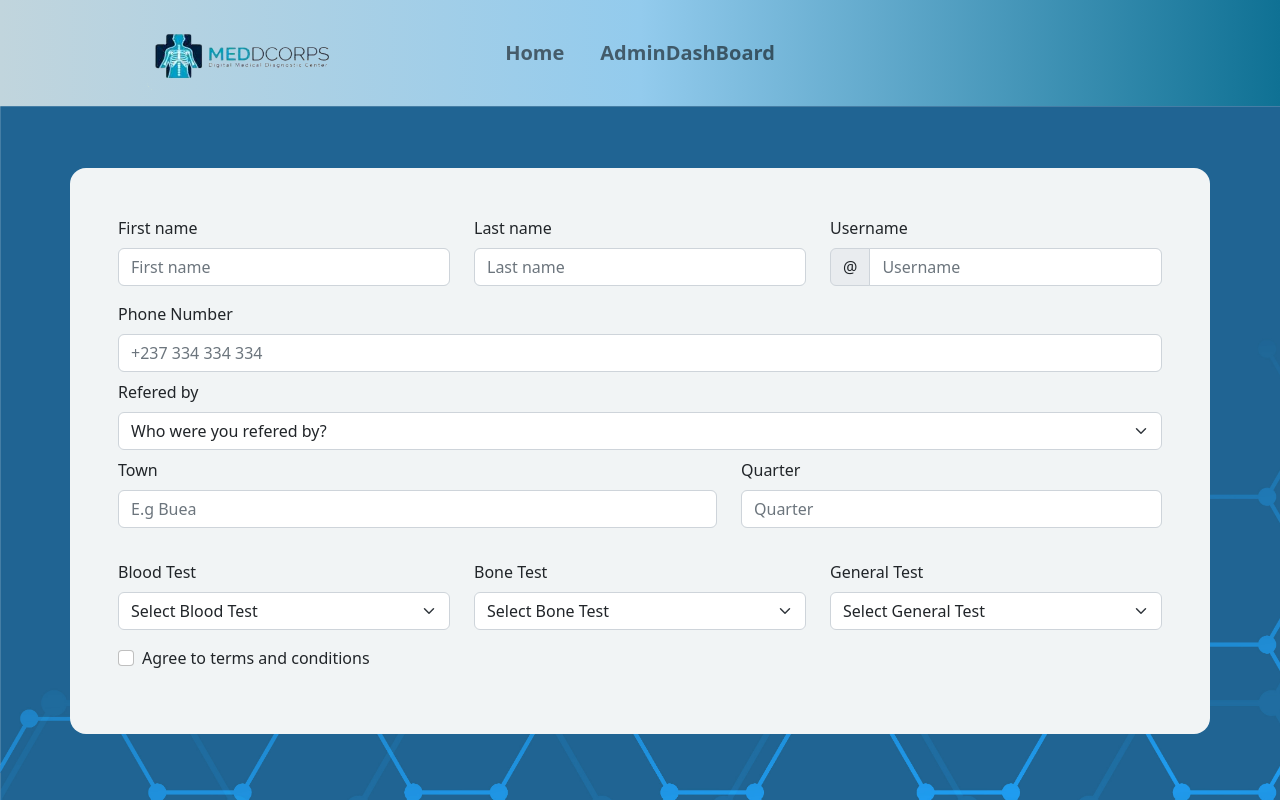
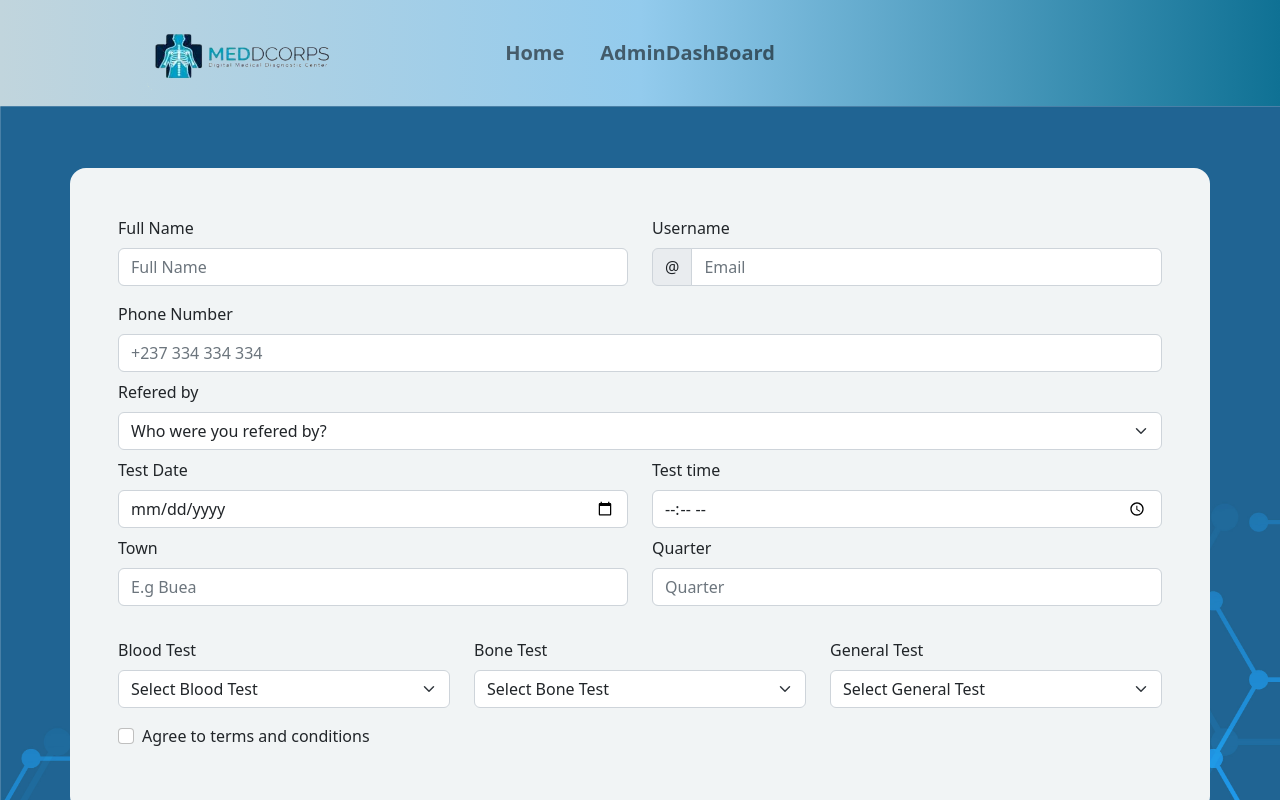
Before and after one commit to Bessonglawrence/MediCorp, a React (Create React App) app: page / in a window 1280 px wide. Shown: the top 800 px of the page. Built offline with nearby package versions, Linux system fonts and the light colour scheme.

Commit message:
Added time and date inputs in the appointment form. Changed names input to full name and added in receipt

```diff
--- a/src/App.css
+++ b/src/App.css
@@ -42,6 +42,18 @@
   padding: 1rem;
 }
 
+/* Style for the completed page */
+#main-completed{
+  text-align: center;
+  border-radius: 2rem;
+  padding-top: 2rem;
+  padding-bottom: 2rem;
+}
+
+#mainDiv{
+  align-items: center;
+  justify-content: center;
+}
 
 
 #topnavbar a{
--- a/src/App.js
+++ b/src/App.js
@@ -4,7 +4,8 @@ import {
   Home,
   AdminDashBoard,
   Nopage,
-  LayOut
+  LayOut,
+  Completed
 } from './Pages';
 import { BrowserRouter, Routes, Route } from "react-router-dom";
 import 'bootstrap/dist/css/bootstrap.css';
@@ -14,12 +15,13 @@ const App = () => {
 
   return (
     <BrowserRouter>
-      <Routes>
+      <Routes >
         <Route path="/" element={<LayOut />}>
           <Route index element={<Home />} />
           <Route path="AdminDashBoard" element={<AdminDashBoard />} />
-          <Route path="*" element={<Nopage />} />
         </Route>
+        <Route path="*" element={<Nopage />} />
+        <Route path='Completed' element={<Completed />} />
       </Routes>
     </BrowserRouter>
   )
--- /dev/null
+++ b/src/Pages/Completed/Completed.js
@@ -0,0 +1,22 @@
+import React from 'react';
+import doneImage from '../../Images/doneImage.png';
+import '../../App.css';
+import Button from 'react-bootstrap/Button';
+
+
+function Completed() {
+  return (
+    <div id='mainDiv'>
+        <div className='container bg-light text-align-center' id='main-completed'>
+            <img src={doneImage} style={{width: 100, height: 100, marginRight: 140}} />
+            <p>Thank you for completing this order. A receipt has been sent to you email</p>
+            <Button variant="primary" size="lg">
+                Return to Home page
+            </Button>
+        </div>
+    </div>
+
+  )
+}
+
+export default Completed;
--- a/src/Pages/index.js
+++ b/src/Pages/index.js
@@ -2,10 +2,12 @@ import Home from "./Home/Home";
 import AdminDashBoard from "./AdminDashBoard/AdminDashBoard";
 import Nopage from "./Nopage/Nopage";
 import LayOut from "./LayOut/LayOut";
+import Completed from "./Completed/Completed";
 
 export {
     Home,
     AdminDashBoard,
     Nopage,
-    LayOut
+    LayOut,
+    Completed
 }
--- a/src/components/AppointmentForm.js
+++ b/src/components/AppointmentForm.js
@@ -13,10 +13,7 @@ function AppointmentForm({onFormSubmit}) {
 
     const [displayReceipt, setDisplayReceipt] = useState(false);
 
-    const handleReceipt = () =>{
-
-    }
-
+    const [complete, setComplete] = useState(false);
 
     const [inputs, setInputs] = useState({});
 
@@ -36,53 +33,51 @@ function AppointmentForm({onFormSubmit}) {
         event.preventDefault();
         setTimeout(() =>{
             setDisplayReceipt(true);
-            onFormSubmit(inputs);
+            onFormSubmit({...inputs});
         }, 5000);
 
 
         setValidated(true)
-        console.log(inputs)
+        console.log(inputs.time);
     };
+
+    const handleCompleted = (event) =>{
+        event.preventDefault();
+        setTimeout(() =>{
+            setComplete(true);
+            setInputs({})
+        }, 5000);
+    }
 
   return (
     <div className='container' id='mainform'>
         <Form noValidate validated={validated} onSubmit={handleSubmit}>
             <Row className="mb-3">
-                <Form.Group as={Col} md="4" controlId="validationCustomfirstName">
-                <Form.Label>First name</Form.Label>
+                <Form.Group as={Col} md="6" controlId="validationCustomfirstName">
+                <Form.Label>Full Name</Form.Label>
                 <Form.Control
                     required
                     type="text"
-                    placeholder="First name"
-                    name="firstName"
+                    placeholder="Full Name"
+                    name="name"
                     onChange={handleChange}
                 />
                 <Form.Control.Feedback>Looks good!</Form.Control.Feedback>
                 </Form.Group>
-                <Form.Group as={Col} md="4" controlId="validationCustomlastName">
-                <Form.Label>Last name</Form.Label>
-                <Form.Control
-                    required
-                    type="text"
-                    placeholder="Last name"
-                    name="lastName"
-                    onChange={handleChange}
-                />
-                <Form.Control.Feedback>Looks good!</Form.Control.Feedback>
-                </Form.Group>
-                <Form.Group as={Col} md="4" controlId="validationCustomUsername">
+
+                <Form.Group as={Col} md="6" controlId="validationCustomUsername">
                 <Form.Label>Username</Form.Label>
                 <InputGroup hasValidation>
                     <InputGroup.Text id="inputGroupPrepend">@</InputGroup.Text>
                     <Form.Control
                         type="text"
-                        placeholder="Username"
+                        placeholder="Email"
                         aria-describedby="inputGroupPrepend"
                         name="email"
                         onChange={handleChange}
                     />
                     <Form.Control.Feedback type="invalid">
-                        Please choose a username.
+                        Please choose a Email.
                     </Form.Control.Feedback>
                 </InputGroup>
                 </Form.Group>
@@ -100,7 +95,7 @@ function AppointmentForm({onFormSubmit}) {
                 <Form.Control.Feedback>Looks good!</Form.Control.Feedback>
             </Form.Group>
 
-            <Form.Group as={Col} className="mb-2" controlId="validationCustom02">
+            <Form.Group as={Col} className="mb-2"  controlId="validationCustom02">
                 <Form.Label>Refered by</Form.Label>
                 <Form.Select aria-label="Default select example">
                     <option>Who were you refered by?</option>
@@ -110,6 +105,35 @@ function AppointmentForm({onFormSubmit}) {
                 </Form.Select>
                 <Form.Control.Feedback>Looks good!</Form.Control.Feedback>
             </Form.Group>
+
+            <Row>
+
+            <Form.Group as={Col} className="mb-2" md="6" controlId="validationCustom02">
+                <Form.Label>Test Date</Form.Label>
+                <Form.Control
+                    required
+                    type="date"
+                    placeholder="Select Date for test"
+                    name="date"
+                    onChange={handleChange}
+                />
+                <Form.Control.Feedback>Looks good!</Form.Control.Feedback>
+            </Form.Group>
+
+            <Form.Group as={Col} className="mb-2" md="6" controlId="validationCustom02">
+                <Form.Label>Test time</Form.Label>
+                <Form.Control
+                    required
+                    type="time"
+                    placeholder="Select time for test"
+                    name="time"
+                    onChange={handleChange}
+                />
+                <Form.Control.Feedback>Looks good!</Form.Control.Feedback>
+            </Form.Group>
+
+            </Row>
+
 
             <Row className="mb-3">
 
@@ -125,7 +149,7 @@ function AppointmentForm({onFormSubmit}) {
                 <Form.Control.Feedback>Looks good!</Form.Control.Feedback>
             </Form.Group>
 
-                <Form.Group as={Col} md="5" controlId="validationCustomQuarter">
+                <Form.Group as={Col} md="6" controlId="validationCustomQuarter">
                 <Form.Label>Quarter</Form.Label>
                 <Form.Control
                     type="text"
@@ -188,10 +212,10 @@ function AppointmentForm({onFormSubmit}) {
             { displayReceipt
             ?
             <div className="d-flex justify-content-sm-evenly">
-                <Button variant="primary" size="lg" type='submit'>
+                <Button variant="primary" size="lg" onClick={handleCompleted}>
                     Pay Now
                 </Button>
-                <Button variant="secondary" size="lg" type='submit'>
+                <Button variant="secondary" size="lg" onClick={handleCompleted}>
                     Pay Over Counter
                 </Button>
             </div>
@@ -206,7 +230,6 @@ function AppointmentForm({onFormSubmit}) {
                 }
             </div>
             }
-
         </Form>
     </div>
 
--- a/src/components/Footer.js
+++ b/src/components/Footer.js
@@ -78,5 +78,4 @@ const Footer = () => {
         </footer>
     )
 }
-
 export default Footer;
--- a/src/components/Reciept.js
+++ b/src/components/Reciept.js
@@ -11,7 +11,7 @@ function Reciept({data}) {
     const [bloodTest, setBloodTest] = useState(null);
     const [boneTest, setBoneTest] = useState(null);
     const [generalTest, setGeneralTest] = useState(null);
-    const [testTotal, setTestTotal] = useState(null);
+    const [testTotal, setTestTotal] = useState(0);
 
 
     useEffect(() =>{
@@ -27,11 +27,23 @@ function Reciept({data}) {
 
     },[data])
 
-    useEffect(() =>{
-        if (data.bloodTest || data.boneTest || data.generalTest){
-            setTestTotal(boneTest.price + bloodTest.price + generalTest.price)
+    useEffect(()=>{
+        if(boneTest && generalTest && bloodTest){
+            setTestTotal(boneTest.price + generalTest.price + bloodTest.price)
+        } else if(boneTest && generalTest){
+            setTestTotal(boneTest.price + generalTest.price)
+        } else if(boneTest && bloodTest){
+            setTestTotal(bloodTest.price + boneTest.price)
+        } else if(generalTest && bloodTest){
+            setTestTotal(generalTest.price + bloodTest.price)
+        } else if(boneTest){
+            setTestTotal(boneTest.price)
+        } else if(generalTest){
+            setTestTotal(generalTest.price)
+        } else if(bloodTest){
+            setTestTotal(bloodTest.price)
         }
-    },[data])
+    },[boneTest,generalTest,bloodTest])
 
 
   return (
@@ -54,21 +66,21 @@ function Reciept({data}) {
                                 <tbody>
                                     <tr>
                                         <th scope="row">Name</th>
-                                        <td>{data.firstName} {data.lastName}</td>
+                                        <td>{data.name}</td>
                                         <td>{bloodTest ? bloodTest.name : "Not selected"}</td>
-                                        <td>{bloodTest ? bloodTest.price : "-----"}</td>
+                                        <td>{bloodTest ? bloodTest.price : "-----"} XAF</td>
                                     </tr>
                                     <tr>
                                         <th scope="row">Phone Number</th>
                                         <td>{data.number}</td>
                                         <td>{boneTest ? boneTest.name : "Not selected"}</td>
-                                        <td>{boneTest ? boneTest.price : "-----"}</td>
+                                        <td>{boneTest ? boneTest.price : "-----"} XAF</td>
                                     </tr>
                                     <tr>
                                         <th scope="row">Town</th>
                                         <td>{data.town}</td>
                                         <td>{generalTest ? generalTest.name : "Not Selected"}</td>
-                                        <td>{generalTest ? generalTest.price : "-----"}</td>
+                                        <td>{generalTest ? generalTest.price : "-----"} XAF</td>
                                     </tr>
                                     <tr>
                                         <th scope="row">Email</th>
```
Also changed, not shown: 1 other file (tests, documents, lock files or other folders).
